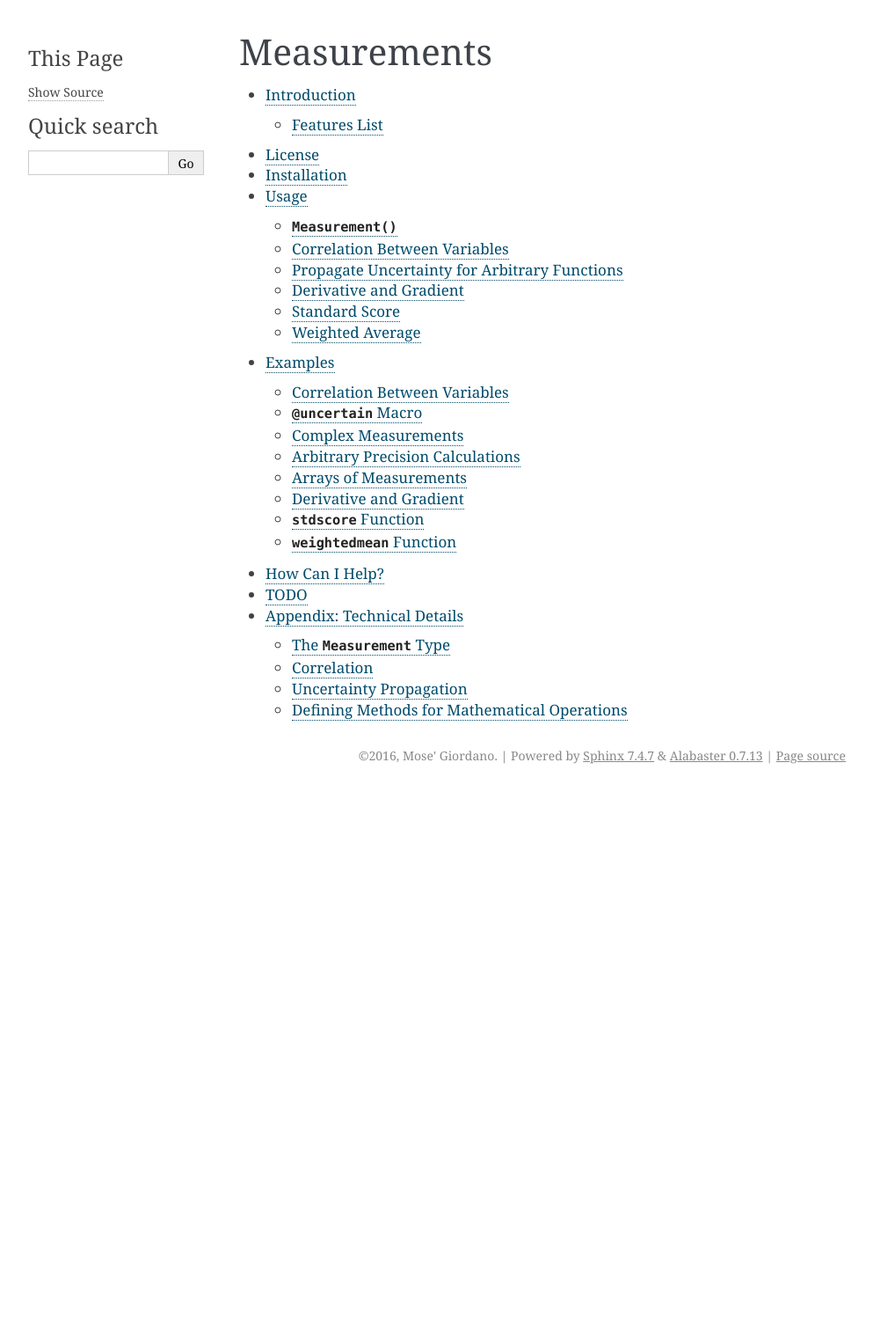
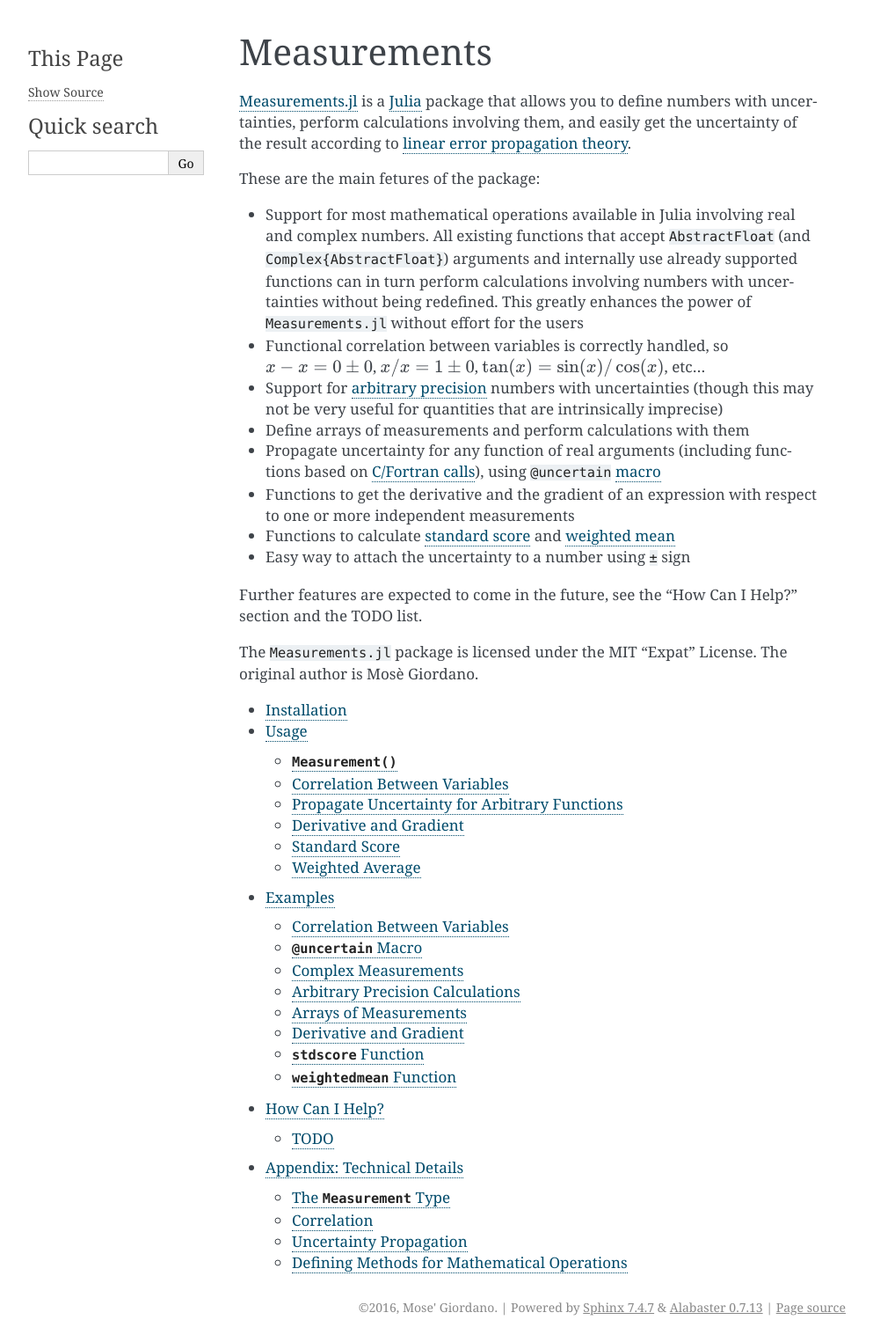
Before and after one commit to JuliaPhysics/Measurements.jl, a Sphinx documentation site: the page built from docs/index.rst, in a window 1280 px wide. Shown: the whole page at 88% size, without its empty margins (148-1141 px from the left). Built offline with Sphinx 7.4.7, drawn with Linux system fonts in a browser that asks for light colours; before the commit the page ends 900 px from its top, so only the background shows below that.

```diff
--- a/docs/index.rst
+++ b/docs/index.rst
@@ -1,10 +1,48 @@
 Measurements
 ============
+
+`Measurements.jl <https://github.com/giordano/Measurements.jl>`__ is a `Julia
+<http://julialang.org/>`__ package that allows you to define numbers with
+uncertainties, perform calculations involving them, and easily get the
+uncertainty of the result according to `linear error propagation theory
+<https://en.wikipedia.org/wiki/Propagation_of_uncertainty>`__.
+
+These are the main fetures of the package:
+
+- Support for most mathematical operations available in Julia involving real and
+  complex numbers. All existing functions that accept ``AbstractFloat`` (and
+  ``Complex{AbstractFloat}``) arguments and internally use already supported
+  functions can in turn perform calculations involving numbers with
+  uncertainties without being redefined. This greatly enhances the power of
+  ``Measurements.jl`` without effort for the users
+- Functional correlation between variables is correctly handled, so :math:`x - x
+  = 0 \pm 0`, :math:`x/x = 1 \pm 0`, :math:`\tan(x) = \sin(x)/\cos(x)`, etc...
+- Support for `arbitrary precision
+  <http://docs.julialang.org/en/stable/manual/integers-and-floating-point-numbers/#arbitrary-precision-arithmetic>`__
+  numbers with uncertainties (though this may not be very useful for quantities
+  that are intrinsically imprecise)
+- Define arrays of measurements and perform calculations with them
+- Propagate uncertainty for any function of real arguments (including functions
+  based on `C/Fortran calls
+  <http://docs.julialang.org/en/stable/manual/calling-c-and-fortran-code/>`__),
+  using ``@uncertain`` `macro
+  <http://docs.julialang.org/en/stable/manual/metaprogramming/>`__
+- Functions to get the derivative and the gradient of an expression with respect
+  to one or more independent measurements
+- Functions to calculate `standard score
+  <https://en.wikipedia.org/wiki/Standard_score>`__ and `weighted mean
+  <https://en.wikipedia.org/wiki/Weighted_arithmetic_mean>`__
+- Easy way to attach the uncertainty to a number using ``±`` sign
+
+Further features are expected to come in the future, see the "How Can I Help?"
+section and the TODO list.
+
+The ``Measurements.jl`` package is licensed under the MIT "Expat" License. The
+original author is Mosè Giordano.
 
 .. toctree::
    :maxdepth: 2
 
-   introduction.rst
    installation.rst
    usage.rst
    examples.rst
--- a/docs/todo.rst
+++ b/docs/todo.rst
@@ -9,7 +9,7 @@ read the technical appendix in order to understand the design of this package.
 Bug reports and wishlists are welcome as well.
 
 TODO
-----
+~~~~
 
 - Add pretty printing: optionally print only the relevant significant digits
   (`issue #5 <https://github.com/giordano/Measurements.jl/issues/5>`__)
```
Also changed, not shown: NEWS.md (+1 -1 lines), docs/introduction.rst (deleted, +0 -45 lines).
